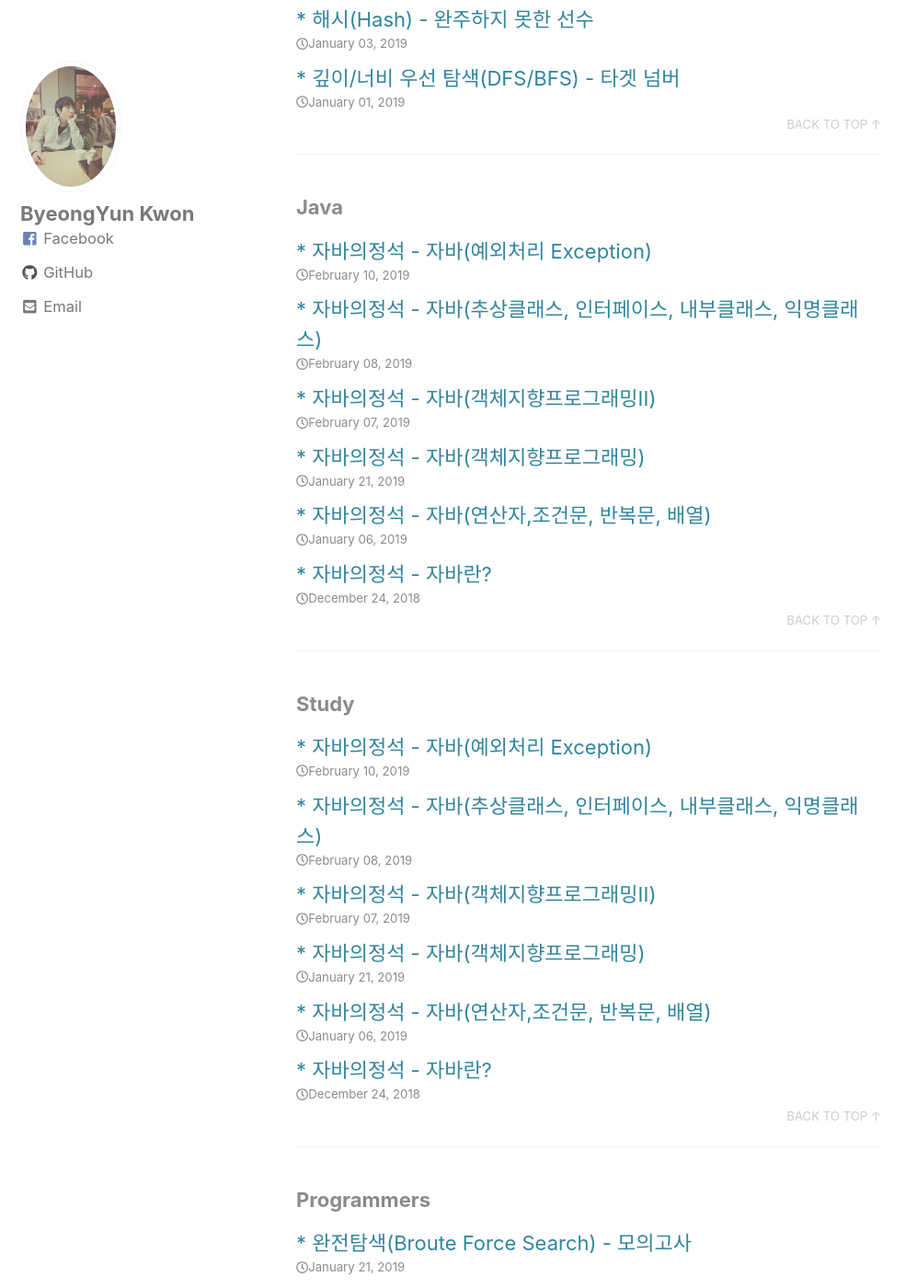
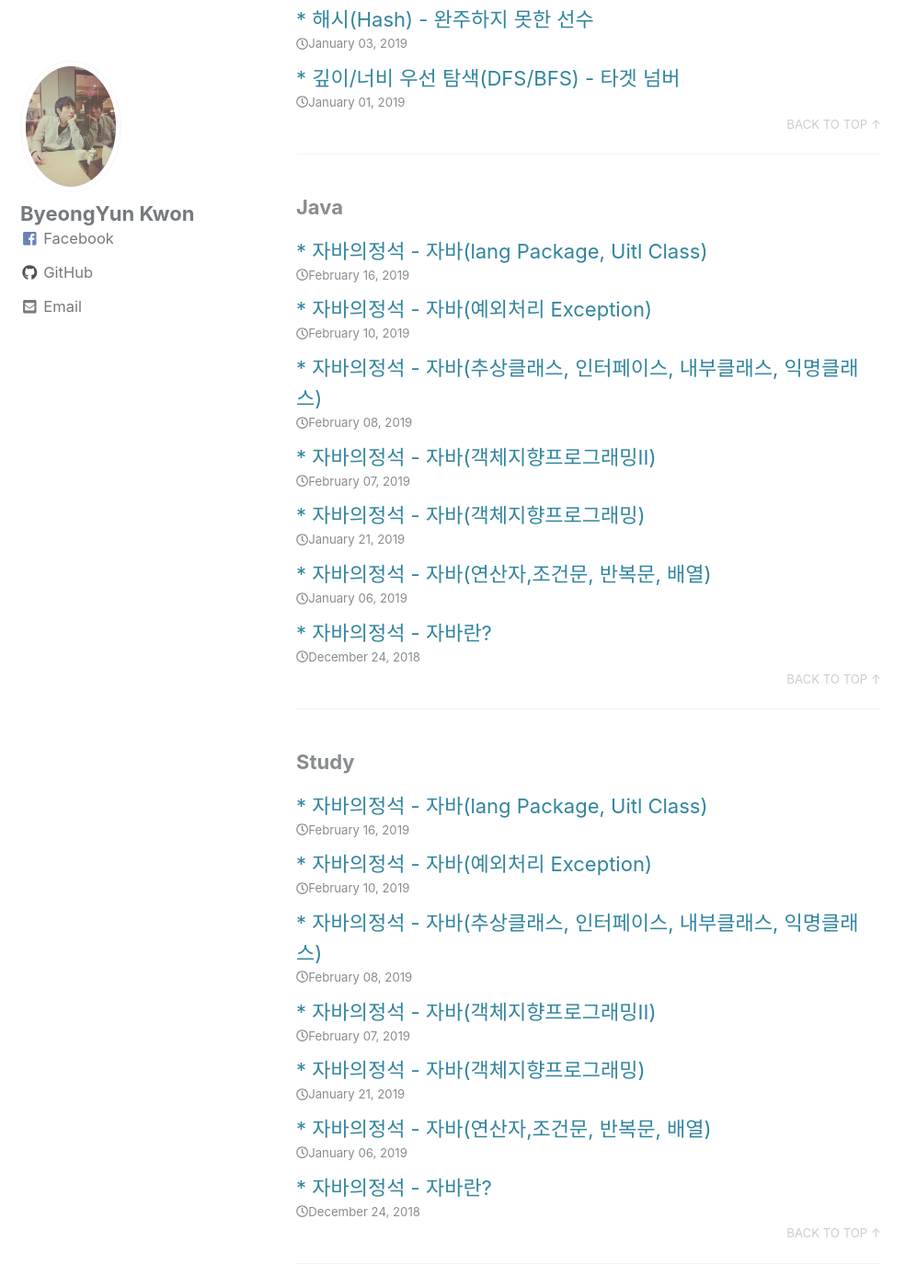
Before and after one commit to sksggg123/sksggg123.github.io, a Jekyll site: the page built from _pages/category-archive.md, in a window 1280 px wide and 1400 px high, scrolled down 875 px. Shown: the whole window at 92% size, without its empty margins (0-997 px from the left). Built offline with Jekyll 4.4.1, drawn with Linux system fonts in a browser that asks for light colours; cached includes are drawn as plain includes; nearby versions of some CDN libraries; part of the change alters nothing that is shown.

Commit message:
post blog content published

````diff
--- a/_posts/Java/Study/2019-02-16-langpackage-utilclass.md
+++ b/_posts/Java/Study/2019-02-16-langpackage-utilclass.md
@@ -2,8 +2,8 @@
 layout: customize-posts
 title: "자바의정석 - 자바(lang Package, Uitl Class)"
 date: 2019-02-16
-last_modified_at: 2019-02-16
-description: "남궁성님의 자바의정석을 읽고 중요하다고 생각하는 내용 정리 및 리마인드, 객체지향 프로그래밍에 대한 내용 chapter7입니다. jvm 메모리 구조에 대해서도 정리 함. 자바의정석, 남궁성, 자바, java, 객체지향, 프로그래밍, JVM, 메모리구조, memory, 클래스, 인스턴스, 객체화, 클래스 변수, 인스턴스 변수, 초기화, 초기화 블럭, 명시적 초기화, 명시적, 생성자, 매개변수, 추상클래스, abstract, 이너클래스, innerclass, 익명클래스, anonymous, 예외처리, 예외, try, catch, exception, throw, finaly java.lang package, util class, object, String, literal, 리터럴"
+last_modified_at: 2019-02-17
+description: "남궁성님의 자바의정석을 읽고 중요하다고 생각하는 내용 정리 및 리마인드, 객체지향 프로그래밍에 대한 내용 chapter7입니다. jvm 메모리 구조에 대해서도 정리 함. 자바의정석, 남궁성, 자바, java, 객체지향, 프로그래밍, JVM, 메모리구조, memory, 클래스, 인스턴스, 객체화, 클래스 변수, 인스턴스 변수, 초기화, 초기화 블럭, 명시적 초기화, 명시적, 생성자, 매개변수, 추상클래스, abstract, 이너클래스, innerclass, 익명클래스, anonymous, 예외처리, 예외, try, catch, exception, throw, finaly java.lang package, util class, object, String, literal, 리터럴, Objects, wrapper, StringBuffer, String"
 header:
     teaser: /assets/images/blog/java-logo.png
     og_image: /assets/images/blog/java-logo.png
@@ -51,12 +51,17 @@ keywords:
     - catch
     - finaly
     - throw
+    - Object
+    - equals
+    - wrapper
+    - String
+    - StringBuffer
 category:
     - Java
     - Study
 tags:
     - java
-published: false
+published: true
 sitemap:
     changefreq: daily
     priority: 1.0
@@ -200,5 +205,92 @@ a|b|c
 */
 ```
 
+## StringBuffer 클래스
+
+String 클래스의 경우 변경 불가능한 클래스라고 하였다. 하지만 StringBuffer 클래스의 경우는 그렇지 않다 내부적으로 문자열 편집을 위한 버퍼를 가지고 있으며, StringBuffer인스턴스를 생성할 때 그 크기를 지정할 수 있다. 크기를 별도로 선언하지 않을경우 기본적으로 16자로 생성을 한다. 내부적으로 StringBuffer 클래스는 아래와 같이 구현되어있다.
+```java
+public final class StringBuffer extends AbstractStringBuilder implements java.io.Serializable, CharSequence
+{
+    private char[] value;
+
+    public StringBuffer() {
+        super(16);
+    }
+
+    .......
+}
+```
+
+참고로 StringBuffer 클래스는 equals 메서드를 오버라이딩하지 않아서 StringBuffer 클래스의 equals메서드를 사용해도 ``등가비교연산자(==)``로 비교한 것 과 같은 결과를 얻는다. 만일 문자열 비교하기 위해서는 StringBuffer인스턴스에 ``toString()``을 호출해서 String인스턴스를 얻은 다음 equals메서드를 사용해서 비교해야 한다.
+```java
+StringBuffer sb1 = new StringBuffer("abc");
+StringBuffer sb2 = new StringBuffer("abc");
+
+System.out.println(sb1==sb2); // false
+System.out.println(sb1.equals(sb2)); // false
+
+System.out.println(sb1.toString().equals(sb2.toString())); // true
+```
+## 래퍼(wrapper) 클래스
+
+자바에서는 8개의 기본형(primitive type)이 있다. 그 외에는 모두 객체이다. 이렇게 기본형 type을 매개변수로 사용시 객체로 요구할떄, 기본형 값이 아닌 객체로 저장해야할따, 객체간의 비교가 필요할ㄷ 때 등등의 경우에는 기본형 값들을 객체로 변환하여 작업을 수행해야한다. 이때 사용하는것이 ``래퍼(wrapper)`` 클래스 이다.
+
+|기본형|래퍼클래스|생성자|활용|
+|-|-|-|-|
+|boolean|Booleand|Boolean(boolean value)|Boolean b = new Boolean(true);|
+|char|Character|Character(char value)|Character c = new Character('a');|
+|byte|Byte|Byte(byte value)|Byte b = new Byte(10);|
+|short|Short|Short(short value)|Short s = new Short(10);|
+|int|Integer|Integer(int value)|Integer i = new Integer(10);|
+|long|Long|Long(long value)|Long l = new Long(10);|
+|float|Float|Float(float value)|Float f = new Float(10.0);|
+|double|Double|Double(double value)|Double d = new Double(10.0);|
+
+래퍼 클래스의 경우 모두 ``equals()`` 메서드가 오버라이딩되어 있어서 주소값이 아닌 실제 객체가 가지고있는 value값을 비교할 수 있다. 참고로 Integer객체에 비교연산자를 사용할 수 없다 비교를 하려면 compareTo() 메서드를 사용해야 한다.
+```java
+Integer i1 = new Integer(10);
+Integer i2 = new Integer(20);
+
+System.out.println(i1.equals(i2)); // false
+i2 = 10;
+
+System.out.println(i1.equals(i2)); // true
+System.out.println(i1.compareTo(i2)); // 0
+```
+
+래퍼 클래스의 ``'타입.parse타입(String s)'``형식의 메서드와 ``'타입.valueOf(String s)'`` 메서드는 차이가 있다. 전자의 parseInt와 같이 사용하면 기본형을 반환하여 Integer.valueOf와 같이 사용하면 래퍼 클래스를 반환한다.
+
+## Objects 클래스
+Object클래스의 보조 클래스로 모든 메서드가 ``static``으로 되어있다. 객체의 비교나 Null 체크에 유용하다. 예를 들면 ``Object.isNull(object obj)`` 으로 사용하면 된다. ``requireNonNull()``메서드는 해당 객체가 널이 아니어야 하는 경우에 사용한다. 만일 객체가 널이면, NullPointerException()을 발생시킨다. 아래는 ``Integer i1 = new Integer(10)``으로 인스턴스화 한 Integer 객체로 확인한 사항이다.
+```java
+System.out.println(Objects.isNull(i1));
+System.out.println(Objects.nonNull(i1));
+
+System.out.println(Objects.requireNonNull(i1));
+i1 = null;
+System.out.println(Objects.requireNonNull(i1));
+
+/**
+출력 결과
+
+false
+true
+10
+Exception in thread "main" java.lang.NullPointerException
+	at java.util.Objects.requireNonNull(Objects.java:203)
+	at Solution.main(main.java:40)
+*/
+```
+
+참고로 Object클래스의 equals와 Objects클래스의 equals 두 클래스에 메서드가 있는데 차이점이 있다. 전자인 Object클래스의 equals의 경우 Null 체크를 해주어야 하지만 Objects클래스의 equals는 Null 체크를 안해도 된다.
+```java
+if(a != null && a.equals(b)) {
+    ...
+}
+
+if(Objects.equals(a, b)) {
+    ...
+}
+```ss
 
 ###### 위의 모든 정리내용은 자바의 정석을 공부하며 복습차 정리한 내용입니다.
````
